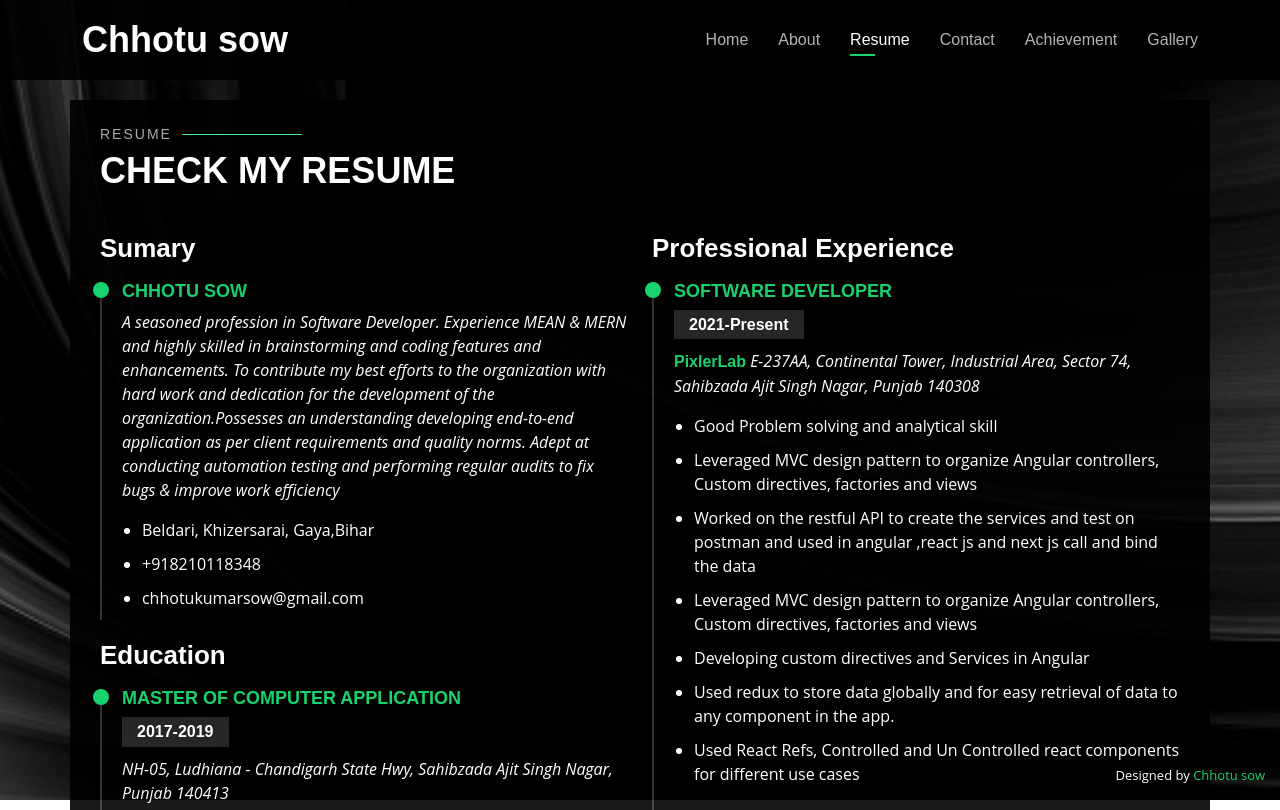
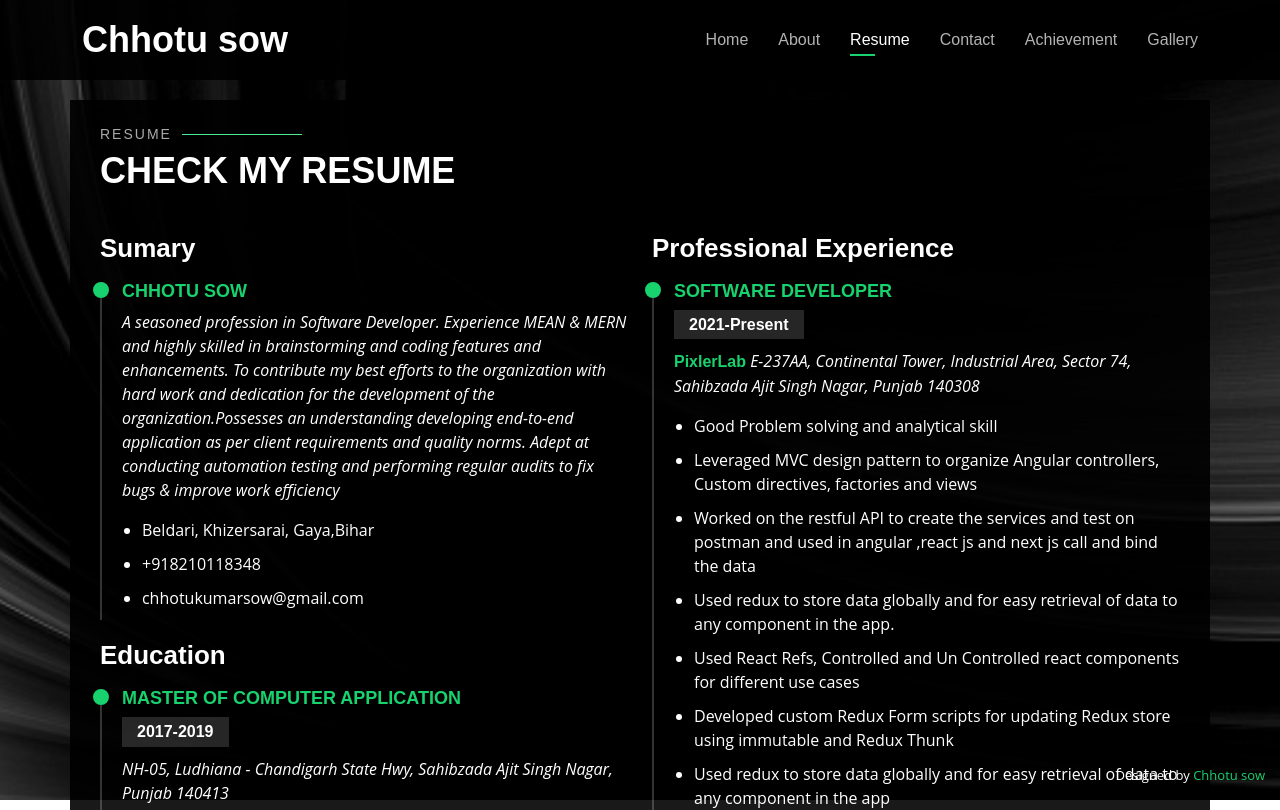
Before and after one commit to chhotu1/chhotu-portfolio, a Next.js app: page /resume in a window 1280 px wide. Shown: the top 810 px of the page. Built offline with nearby package versions, Linux system fonts and the light colour scheme.

Commit message:
change text

```diff
--- a/public/Data.js
+++ b/public/Data.js
@@ -74,10 +74,10 @@ export const Data = {
                     "Good Problem solving and analytical skill",
                     "Leveraged MVC design pattern to organize Angular controllers, Custom directives, factories and views",
                     "Worked on the restful API to create the services and test on postman and used in angular ,react js and next js call and bind the data",
-                    "Leveraged MVC design pattern to organize Angular controllers, Custom directives, factories and views",
-                    "Developing custom directives and Services in Angular",
                     "Used redux to store data globally and for easy retrieval of data to any component in the app.",
-                    "Used React Refs, Controlled and Un Controlled react components for different use cases"
+                    "Used React Refs, Controlled and Un Controlled react components for different use cases",
+                    "Developed custom Redux Form scripts for updating Redux store using immutable and Redux Thunk",
+                    "Used redux to store data globally and for easy retrieval of data to any component in the app"
                 ],
                 projects: [
                     { link: "https://hadsup.com/", technology: "ReactJs,Nextjs,Angular", description: "" },
```
